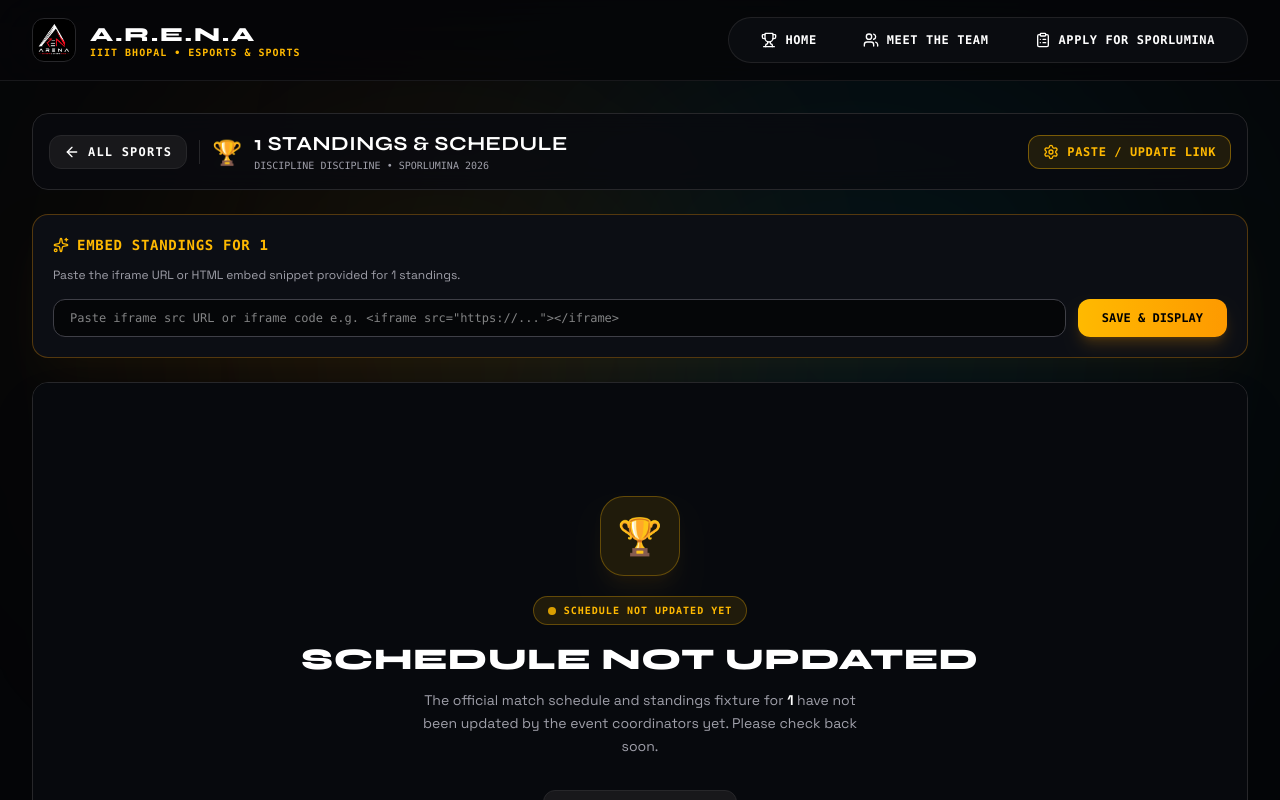
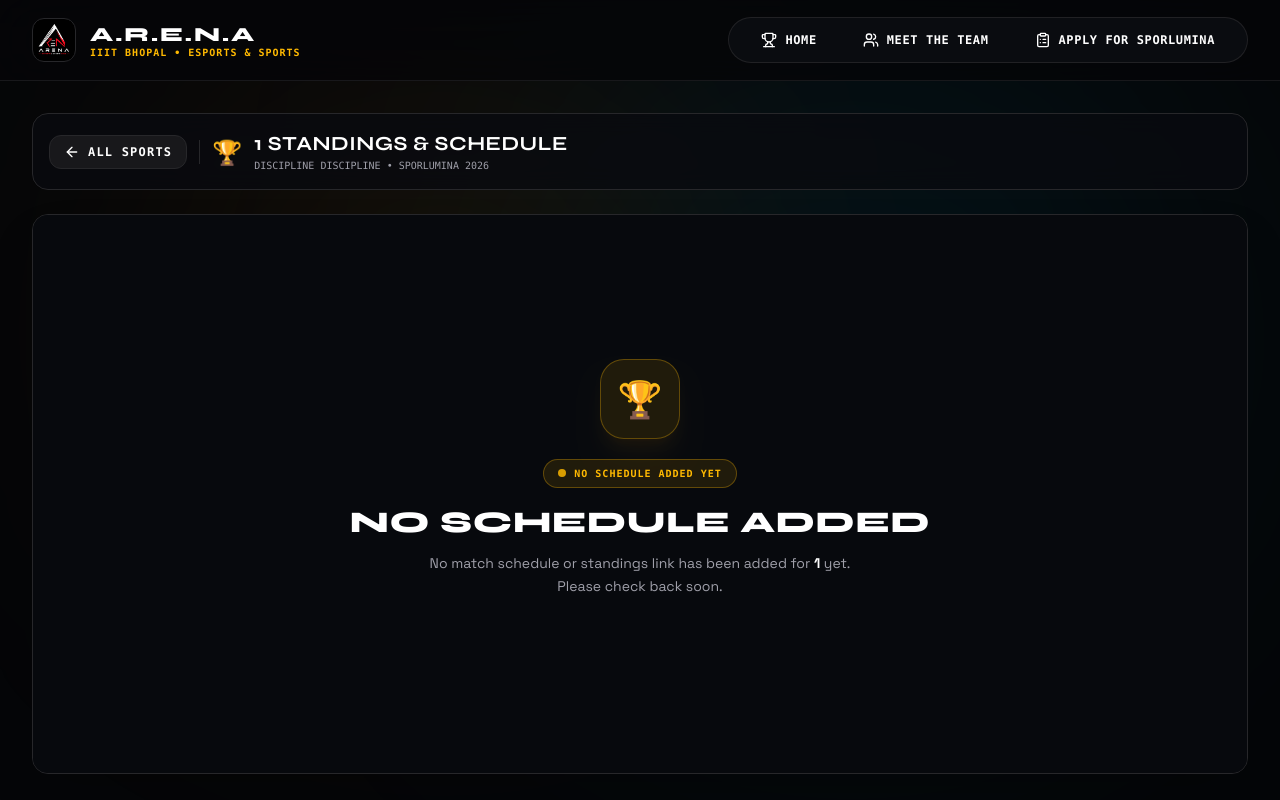
Before and after one commit to arena-iiitbpl/arena-web, a Next.js app: page /schedule/1 in a window 1280 px wide. Shown: the top 800 px of the page. Built offline with nearby package versions, Linux system fonts and the light colour scheme.

Commit message:
Remove public inline link editor and add Clear Link persistence in admin desk

```diff
--- a/app/schedule/[sportId]/page.js
+++ b/app/schedule/[sportId]/page.js
@@ -136,14 +136,6 @@
           </div>
 
           <div className="flex items-center gap-2">
-            <button
-              onClick={() => setIsEditing(!isEditing)}
-              className="inline-flex items-center gap-2 text-xs font-mono font-bold uppercase tracking-wider text-amber-400 hover:text-black bg-amber-400/10 hover:bg-amber-400 px-3.5 py-2 rounded-xl border border-amber-400/40 transition-all"
-            >
-              <Settings className="w-4 h-4" />
-              <span>{isEditing ? "Close Editor" : "Paste / Update Link"}</span>
-            </button>
-
             {embedUrl && (
               <a
                 href={embedUrl}
@@ -157,44 +149,6 @@
             )}
           </div>
         </div>
-
-        {/* Link Input Drawer */}
-        {(isEditing || !embedUrl) && (
-          <div className="mb-6 bg-[#0c0e14] border border-amber-500/30 rounded-2xl p-5 shadow-2xl shadow-amber-500/5 transition-all">
-            <div className="flex items-center gap-2 mb-3 text-amber-400">
-              <Sparkles className="w-4 h-4" />
-              <h2 className="text-sm font-bold uppercase tracking-wider font-mono">
-                {embedUrl ? "Update Embed Link for " + sport.name : "Embed Standings for " + sport.name}
-              </h2>
-            </div>
-            <p className="text-xs text-zinc-400 mb-4 font-['Space_Grotesk']">
-              Paste the iframe URL or HTML embed snippet provided for {sport.name} standings.
-            </p>
-            <form onSubmit={handleSaveUrl} className="flex flex-col sm:flex-row gap-3">
-              <input
-                type="text"
-                value={inputUrl}
-                onChange={(e) => setInputUrl(e.target.value)}
-                placeholder='Paste iframe src URL or iframe code e.g. <iframe src="https://..."></iframe>'
-                className="flex-grow bg-[#050608] border border-zinc-700 rounded-xl px-4 py-2.5 text-sm text-white focus:outline-none focus:border-amber-400 font-mono text-xs"
-              />
-              <button
-                type="submit"
-                className="bg-gradient-to-r from-amber-400 to-amber-500 hover:from-amber-300 hover:to-amber-400 text-black font-mono font-bold text-xs uppercase px-6 py-2.5 rounded-xl transition-all shadow-lg shadow-amber-500/20 whitespace-nowrap"
-              >
-                Save & Display
-              </button>
-            </form>
-          </div>
-        )}
-
-        {/* Saved Success Notification */}
-        {savedSuccess && (
-          <div className="mb-4 bg-emerald-500/10 border border-emerald-500/30 rounded-xl p-3 flex items-center gap-2 text-emerald-400 text-xs font-mono">
-            <Check className="w-4 h-4" />
-            <span>Embed URL saved successfully for {sport.name}!</span>
-          </div>
-        )}
 
         {/* Embed Display Container */}
         <div className="bg-[#090b0f] border border-zinc-800 rounded-2xl overflow-hidden min-h-[70vh] flex flex-col shadow-2xl relative">
@@ -229,23 +183,16 @@
 
               <div className="inline-flex items-center gap-2 px-3.5 py-1.5 rounded-full bg-amber-400/10 border border-amber-400/30 text-amber-400 font-mono text-[10px] font-bold uppercase tracking-widest mb-4">
                 <span className="w-2 h-2 rounded-full bg-amber-400 animate-pulse" />
-                <span>SCHEDULE NOT UPDATED YET</span>
+                <span>NO SCHEDULE ADDED YET</span>
               </div>
 
               <h2 className="text-2xl sm:text-3xl font-black font-['Syne'] uppercase text-white mb-3 tracking-wide">
-                SCHEDULE NOT UPDATED
+                NO SCHEDULE ADDED
               </h2>
 
               <p className="text-xs sm:text-sm text-zinc-400 max-w-md mx-auto mb-8 font-['Space_Grotesk'] leading-relaxed">
-                The official match schedule and standings fixture for <strong className="text-white">{sport.name}</strong> have not been updated by the event coordinators yet. Please check back soon.
+                No match schedule or standings link has been added for <strong className="text-white">{sport.name}</strong> yet. Please check back soon.
               </p>
-
-              <button
-                onClick={() => setIsEditing(true)}
-                className="inline-flex items-center gap-2 bg-zinc-900 border border-zinc-800 text-zinc-400 hover:text-amber-400 hover:border-amber-400/50 font-mono text-xs font-bold uppercase px-5 py-2.5 rounded-xl transition-all"
-              >
-                <span>Admin: Add Embed Link</span>
-              </button>
             </div>
           )}
         </div>
--- a/app/slug/page.js
+++ b/app/slug/page.js
@@ -216,6 +216,33 @@
 
   const handleEmbedChange = (sportId, value) => {
     setEmbedLinks((prev) => ({ ...prev, [sportId]: value }));
+  };
+
+  const handleClearEmbed = async (sportId) => {
+    setSavingEmbedId(sportId);
+    setEmbedLinks((prev) => ({ ...prev, [sportId]: "" }));
+    localStorage.removeItem(`arena_embed_${sportId}`);
+    localStorage.setItem(`arena_embed_${sportId}`, "");
+
+    try {
+      const res = await fetch("/api/embeds", {
+        method: "POST",
+        headers: { "Content-Type": "application/json" },
+        body: JSON.stringify({ sportId, embedUrl: "" }),
+      });
+      const data = await res.json();
+
+      if (res.ok && data.success) {
+        setActionNotice(`Cleared schedule link for ${sportId.toUpperCase().replace("_", " ")}. 'No Schedule Added' screen is now active.`);
+        setTimeout(() => setActionNotice(""), 4000);
+      } else {
+        alert(data.error || "Failed to clear embed link.");
+      }
+    } catch (err) {
+      alert("Network error clearing embed link.");
+    } finally {
+      setSavingEmbedId(null);
+    }
   };
 
   const handleSaveSingleEmbed = async (sportId) => {
@@ -777,10 +804,12 @@
                         <div className="flex items-center justify-between gap-2 pt-2 border-t border-zinc-900">
                           <button
                             type="button"
-                            onClick={() => handleEmbedChange(sport.id, "")}
-                            className="text-[10px] font-mono uppercase text-zinc-500 hover:text-red-400 px-2 py-1"
+                            onClick={() => handleClearEmbed(sport.id)}
+                            disabled={isSaving}
+                            className="text-[10px] font-mono uppercase text-zinc-500 hover:text-red-400 px-2 py-1 cursor-pointer disabled:opacity-50"
+                            title="Clear iframe link and reset to 'No Schedule Added' screen"
                           >
-                            Clear
+                            Clear Link
                           </button>
 
                           <button
```
